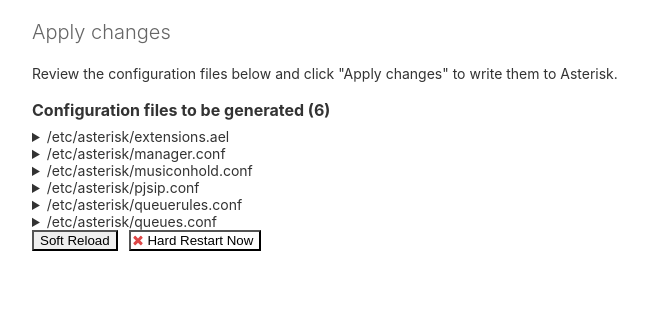
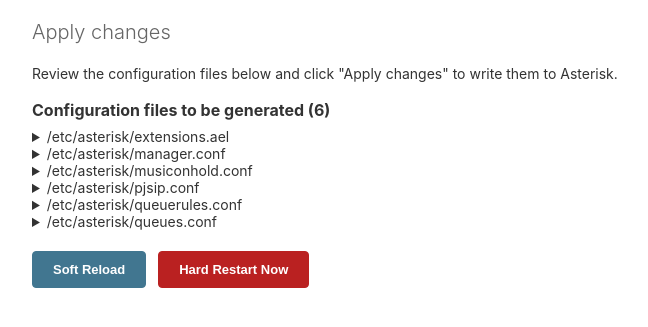
Before and after one commit to radetsky/PearlPBX2, a Django app: page /admin/apply in a window 1280 px wide. Shown: the part 49-376 px from the top of the page, without its empty margins (8-656 px from the left). Run offline with Django 4.2, Linux system fonts and the light colour scheme; the visitor is signed in with stand-in values (Sample User, id 1); data that the repository does not hold is empty; parts of the project's set-up code (start-up, migrations or seed data) failed here and were passed over.

Commit message:
changes the style for the buttons

```diff
--- a/templates/admin/apply.html
+++ b/templates/admin/apply.html
@@ -29,13 +29,14 @@
     </details>
   {% endfor %}
 
-  <form method="post">
+  <form method="post" style="margin-top: 1.5em;">
     {% csrf_token %}
     <input type="hidden" name="commit_changes" value="true">
-    <button type="submit" name="reload_type" value="soft" class="default"
+    <button type="submit" name="reload_type" value="soft"
+            style="padding: 10px 20px; font-size: 13px; font-weight: bold; border-radius: 4px; border: 1px solid #417690; background: #417690; color: #fff; cursor: pointer; margin-right: 8px;"
             title="Reload modules without restarting Asterisk (no dropped calls)">Soft Reload</button>
-    &nbsp;
-    <button type="submit" name="reload_type" value="hard" class="deletelink"
+    <button type="submit" name="reload_type" value="hard"
+            style="padding: 10px 20px; font-size: 13px; font-weight: bold; border-radius: 4px; border: 1px solid #ba2121; background: #ba2121; color: #fff; cursor: pointer;"
             title="Full restart — drops all active calls">Hard Restart Now</button>
   </form>
 </div>
```
